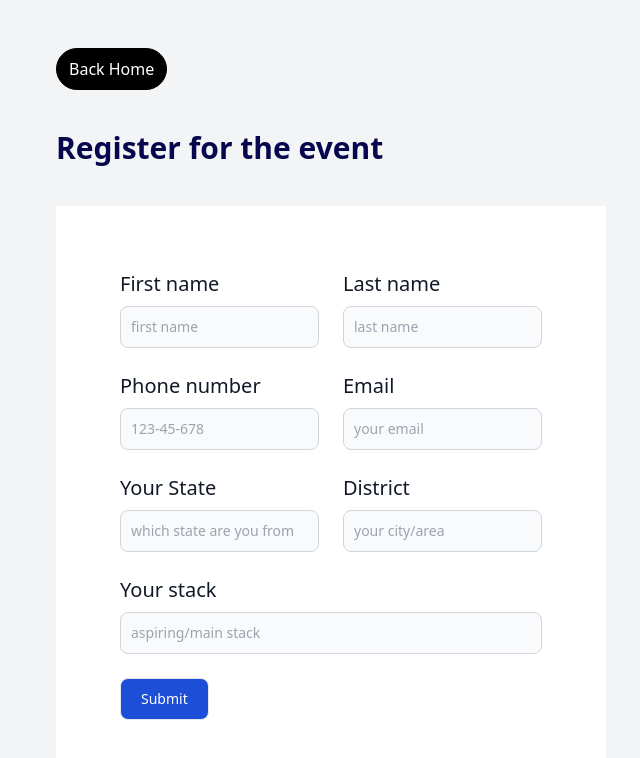
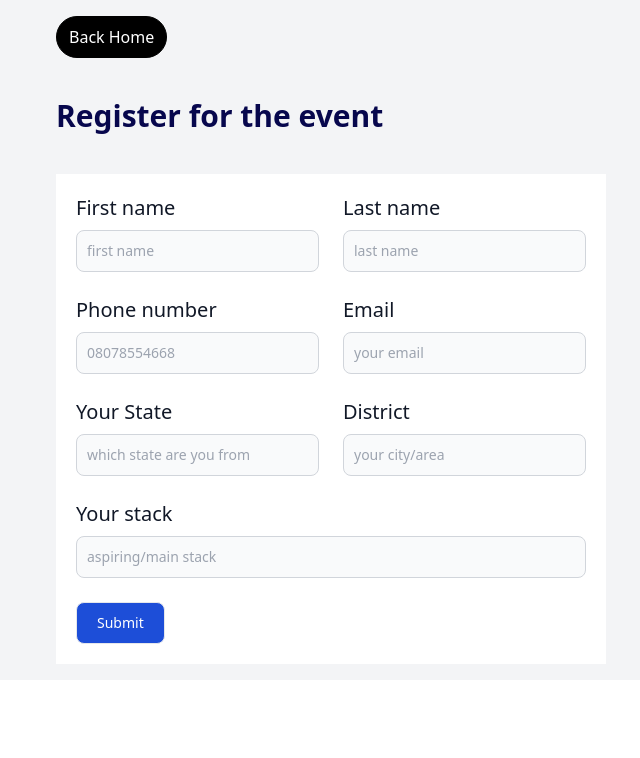
Before and after one commit to julietowah/nts-website1, a React (Vite) app in the folder meetup/: page /Form in a window 1280 px wide. Shown: the top 758 px of the page, without its empty margins (309-949 px from the left). Built offline with nearby package versions, Linux system fonts and the light colour scheme.

Commit message:
updated the form

```diff
--- a/meetup/src/components/Events.jsx
+++ b/meetup/src/components/Events.jsx
@@ -10,8 +10,7 @@ const Events = () => {
       <div className='lg:top-20 relative lg:col-span-1 col-span-2'>
         <h3 className='text-2xl font-bold'>Tech unleased</h3>
         <p className='pt-4'>
-          Lorem ipsum dolor sit, amet consectetur adipisicing elit. Error ipsam
-          rerum iusto excepturi similique minus?
+        In this dynamic environment, we invite you to be part of a collective journey where creativity meets cutting-edge technology. From thought-provoking keynotes to hands-on workshops, 'Empowering Tomorrow' is a platform where ideas flourish, connections deepen, and the seeds of tomorrow's technological breakthroughs are sown.
         </p>
         <div>
         {/* <a href="#form" class="hover:underline"><button className='bg-black text-white border-black hover:shadow-xl'>Register Now</button></a> */}
--- a/meetup/src/pages/Form.jsx
+++ b/meetup/src/pages/Form.jsx
@@ -53,7 +53,7 @@ const Form = () => {
     setShowAlert(true);
 
     // You may want to reset the form data after successful submission
-    setFormData({
+    setData({
       firstName: '',
       lastName: '',
       email: '',
@@ -65,7 +65,7 @@ const Form = () => {
 
   return (
 
-    <div class="flex items-center justify-center p-12 bg-gray-100 h-full" id='form' >
+    <div class="flex items-center justify-center p-4 bg-gray-100 h-full" id='form' >
 
 
 
@@ -75,13 +75,13 @@ const Form = () => {
      <h2 className='font-bold  md:text-7xlcdrop-shaddow-2xl py-10 text-3xl text-[#07074D]'>Register for the event</h2>
 
      {showAlert && (
-        <div className="alert alert-success m-6 shadow-lg shadow-blue-500/50 font-semibold p-2 rounded text-center" role="alert">
+        <div className="alert alert-success m-6 shadow-lg shadow-blue-500/50 font-semibold p-2 rounded text-center bg-green-500 text-white" role="alert">
           Your form was submitted successfully!
 
         </div>
       )}
 
-<div class="max-w-2xl mx-auto bg-white p-16">
+<div class="max-w-2xl mx-auto bg-white p-5">
 
 	<form onSubmit={handleSubmit}>
     <div class="grid gap-6 mb-6 lg:grid-cols-2 ">
@@ -98,7 +98,7 @@ const Form = () => {
         <div>
             <label for="phone" class="block mb-2 text-xl font-medium text-gray-900 dark:text-gray-300">Phone number</label>
             <input value={phoneNumber}
-  onChange={handleChange} name="phoneNumber" type="tel" id="phone" class="bg-gray-50 border border-gray-300 text-gray-900 text-sm rounded-lg focus:ring-blue-500 focus:border-blue-500 block w-full p-2.5 dark:bg-gray-700 dark:border-gray-600 dark:placeholder-gray-400 dark:text-white dark:focus:ring-blue-500 dark:focus:border-blue-500" placeholder="123-45-678" pattern="[0-9]{3}-[0-9]{2}-[0-9]{3}" required />
+  onChange={handleChange} name="phoneNumber" type="tel" id="phone" class="bg-gray-50 border border-gray-300 text-gray-900 text-sm rounded-lg focus:ring-blue-500 focus:border-blue-500 block w-full p-2.5 dark:bg-gray-700 dark:border-gray-600 dark:placeholder-gray-400 dark:text-white dark:focus:ring-blue-500 dark:focus:border-blue-500" placeholder="08078554668" required />
         </div>
         <div>
             <label for="email" class="block mb-2 text-xl font-medium text-gray-900 dark:text-gray-300">Email</label>
```
